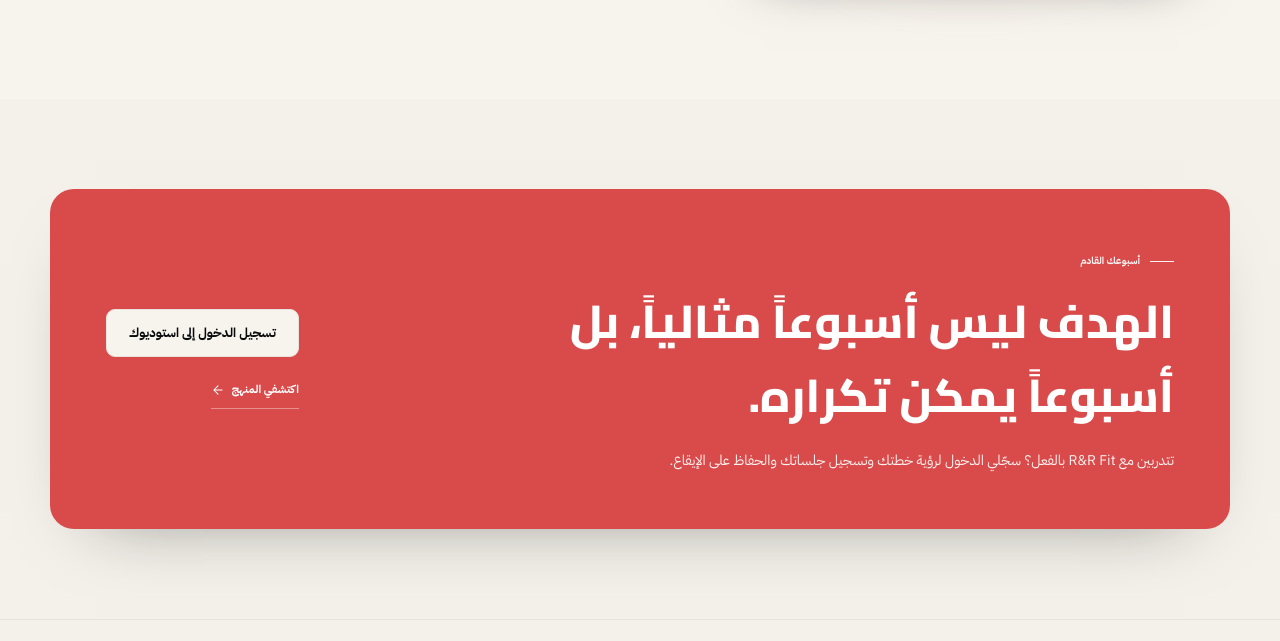
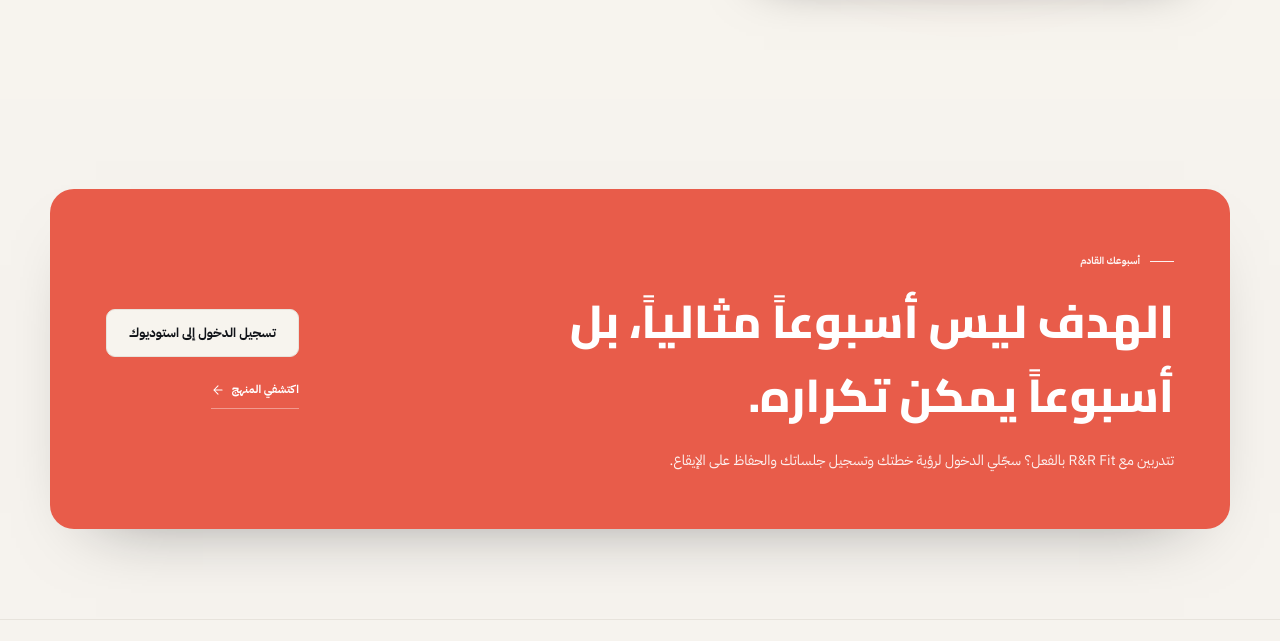
Before and after one commit to Ayham-Ahmad/R-R-Fit, a website built with Vite: page frontend/index.html in a window 1280 px wide. Shown: the part 2635-3276 px from the top of the page. Built offline with nearby package versions, Linux system fonts and the light colour scheme; no server answers.

Commit message:
style: expand proof-in-motion tokens

```diff
--- a/frontend/styles/main.css
+++ b/frontend/styles/main.css
@@ -4,146 +4,173 @@
 :root,
 [data-theme="v1"] {
   /* Version 1: Proof in Motion */
-  --bg-main: #F4F1EA;
+  --bg-ink: #090A0C;
+  --bg-carbon: #101318;
+  --bg-bone: #F6F3EE;
+  --bg-paper: #FFFFFF;
+  --bg-main: #F6F3EE;
   --bg-surface: #FFFFFF;
   --bg-subtle: #F7F4EE;
   --bg-accent-soft: #F5F3EE;
-  --text-primary: #090A0C;
-  --text-secondary: #3F434A;
+  --text-primary: #101318;
+  --text-secondary: #4F5560;
   --text-muted: #6B7078;
-  --primary: #D94A4A;
-  --primary-hover: #B63C3C;
+  --primary: #E85C4A;
+  --primary-hover: #D94A4A;
   --primary-contrast: #FFFFFF;
-  --secondary: #171A1E;
+  --secondary: #101318;
   --secondary-soft: #F5F3EE;
   --border-color: #E7E3DC;
   --border-strong: #D7D1C7;
+  --border-subtle: rgba(255, 255, 255, 0.08);
   --radius-sm: 10px;
   --radius-md: 12px;
   --radius-lg: 14px;
   --radius-pill: 999px;
   --shadow-card: 0 1px 2px rgba(9, 10, 12, 0.02), 0 20px 40px -30px rgba(9, 10, 12, 0.4);
   --shadow-hover: 0 24px 50px -28px rgba(9, 10, 12, 0.5);
+  --shadow-soft: 0 40px 80px -60px rgba(0, 0, 0, 0.9);
   --font-heading-en: 'Archivo', -apple-system, BlinkMacSystemFont, sans-serif;
   --font-body-en: 'Plus Jakarta Sans', -apple-system, BlinkMacSystemFont, sans-serif;
   --font-heading-ar: 'Cairo', 'IBM Plex Sans Arabic', sans-serif;
   --font-body-ar: 'IBM Plex Sans Arabic', sans-serif;
-  --banner-gradient: linear-gradient(135deg, #090A0C 0%, #171A1E 100%);
+  --banner-gradient: linear-gradient(135deg, #090A0C 0%, #101318 100%);
   --card-border-width: 1px;
   --header-bg: #090A0C;
-  --header-elevated: #171A1E;
+  --header-elevated: #101318;
   --header-border: rgba(255, 255, 255, 0.08);
-  --header-text: #F4F1EA;
-  --header-muted: rgba(244, 241, 234, 0.72);
+  --header-text: #F6F3EE;
+  --header-muted: rgba(246, 243, 238, 0.72);
   --berry: #7A1C3E;
   --berry-hover: #5E142F;
   --berry-subtle: #F9EFF3;
   --dusty-rose: #C88A9E;
-  --champagne: #C59B27;
+  --champagne: #B9A06C;
   --champagne-bg: #FBF7EB;
-  --accent-success: #20BFA4;
+  --accent-ember: #E85C4A;
+  --accent-mint: #22C55E;
+  --accent-gold: #B9A06C;
+  --accent-success: #22C55E;
   /* Winner Styling */
   --winner-card-bg: linear-gradient(135deg, #FFFFFF 0%, #F7F4EE 100%);
   --winner-border: #E7E3DC;
-  --winner-ring: linear-gradient(135deg, #C59B27 0%, #D94A4A 100%);
-  --winner-glow: 0 18px 40px -28px rgba(197, 155, 39, 0.4);
-  --winner-badge-bg: linear-gradient(135deg, #C59B27 0%, #8F6D0F 100%);
+  --winner-ring: linear-gradient(135deg, #B9A06C 0%, #E85C4A 100%);
+  --winner-glow: 0 18px 40px -28px rgba(185, 160, 108, 0.4);
+  --winner-badge-bg: linear-gradient(135deg, #B9A06C 0%, #8F6D0F 100%);
   --reward-banner-bg: linear-gradient(135deg, #FBF7EB 0%, #F7F4EE 100%);
 }
 
 [data-theme="v2"] {
   /* Version 2: Graphite Motion */
-  --bg-main: #F6F5F2;
+  --bg-ink: #090A0C;
+  --bg-carbon: #101318;
+  --bg-bone: #F6F3EE;
+  --bg-paper: #FFFFFF;
+  --bg-main: #F6F3EE;
   --bg-surface: #FFFFFF;
-  --bg-subtle: #F0EEEA;
-  --bg-accent-soft: #F4F2ED;
-  --text-primary: #090A0C;
-  --text-secondary: #3F434A;
+  --bg-subtle: #F7F4EE;
+  --bg-accent-soft: #F5F3EE;
+  --text-primary: #101318;
+  --text-secondary: #4F5560;
   --text-muted: #6B7078;
-  --primary: #D94A4A;
-  --primary-hover: #B63C3C;
+  --primary: #E85C4A;
+  --primary-hover: #D94A4A;
   --primary-contrast: #FFFFFF;
-  --secondary: #171A1E;
-  --secondary-soft: #F4F2ED;
-  --border-color: #E5E1DA;
-  --border-strong: #D5CFC4;
+  --secondary: #101318;
+  --secondary-soft: #F5F3EE;
+  --border-color: #E7E3DC;
+  --border-strong: #D7D1C7;
+  --border-subtle: rgba(255, 255, 255, 0.08);
   --radius-sm: 10px;
   --radius-md: 12px;
   --radius-lg: 14px;
   --radius-pill: 999px;
   --shadow-card: 0 1px 2px rgba(9, 10, 12, 0.02), 0 18px 38px -30px rgba(9, 10, 12, 0.38);
   --shadow-hover: 0 22px 48px -28px rgba(9, 10, 12, 0.48);
+  --shadow-soft: 0 40px 80px -60px rgba(0, 0, 0, 0.9);
   --font-heading-en: 'Archivo', -apple-system, BlinkMacSystemFont, sans-serif;
   --font-body-en: 'Plus Jakarta Sans', -apple-system, BlinkMacSystemFont, sans-serif;
   --font-heading-ar: 'Cairo', 'IBM Plex Sans Arabic', sans-serif;
   --font-body-ar: 'IBM Plex Sans Arabic', sans-serif;
-  --banner-gradient: linear-gradient(135deg, #090A0C 0%, #171A1E 100%);
+  --banner-gradient: linear-gradient(135deg, #090A0C 0%, #101318 100%);
   --card-border-width: 1px;
   --header-bg: #090A0C;
-  --header-elevated: #171A1E;
+  --header-elevated: #101318;
   --header-border: rgba(255, 255, 255, 0.08);
-  --header-text: #F4F1EA;
-  --header-muted: rgba(244, 241, 234, 0.72);
+  --header-text: #F6F3EE;
+  --header-muted: rgba(246, 243, 238, 0.72);
   --berry: #7A1C3E;
   --berry-hover: #5E142F;
   --berry-subtle: #F9EFF3;
   --dusty-rose: #C88A9E;
-  --champagne: #C59B27;
+  --champagne: #B9A06C;
   --champagne-bg: #FBF7EB;
-  --accent-success: #20BFA4;
-  --winner-card-bg: linear-gradient(135deg, #FFFFFF 0%, #F6F5F2 100%);
-  --winner-border: #E5E1DA;
-  --winner-ring: linear-gradient(135deg, #C59B27 0%, #D94A4A 100%);
-  --winner-glow: 0 18px 38px -28px rgba(197, 155, 39, 0.38);
-  --winner-badge-bg: linear-gradient(135deg, #C59B27 0%, #8F6D0F 100%);
-  --reward-banner-bg: linear-gradient(135deg, #FBF7EB 0%, #F6F5F2 100%);
+  --accent-ember: #E85C4A;
+  --accent-mint: #22C55E;
+  --accent-gold: #B9A06C;
+  --accent-success: #22C55E;
+  --winner-card-bg: linear-gradient(135deg, #FFFFFF 0%, #F7F4EE 100%);
+  --winner-border: #E7E3DC;
+  --winner-ring: linear-gradient(135deg, #B9A06C 0%, #E85C4A 100%);
+  --winner-glow: 0 18px 38px -28px rgba(185, 160, 108, 0.38);
+  --winner-badge-bg: linear-gradient(135deg, #B9A06C 0%, #8F6D0F 100%);
+  --reward-banner-bg: linear-gradient(135deg, #FBF7EB 0%, #F7F4EE 100%);
 }
 
 [data-theme="v3"] {
   /* Version 3: Carbon Motion */
-  --bg-main: #F4F1EA;
+  --bg-ink: #090A0C;
+  --bg-carbon: #101318;
+  --bg-bone: #F6F3EE;
+  --bg-paper: #FFFFFF;
+  --bg-main: #F6F3EE;
   --bg-surface: #FFFFFF;
   --bg-subtle: #F7F4EE;
   --bg-accent-soft: #F5F3EE;
-  --text-primary: #090A0C;
-  --text-secondary: #3F434A;
+  --text-primary: #101318;
+  --text-secondary: #4F5560;
   --text-muted: #6B7078;
-  --primary: #D94A4A;
-  --primary-hover: #B63C3C;
+  --primary: #E85C4A;
+  --primary-hover: #D94A4A;
   --primary-contrast: #FFFFFF;
-  --secondary: #090A0C;
+  --secondary: #101318;
   --secondary-soft: #F5F3EE;
   --border-color: #E7E3DC;
   --border-strong: #D7D1C7;
+  --border-subtle: rgba(255, 255, 255, 0.08);
   --radius-sm: 10px;
   --radius-md: 12px;
   --radius-lg: 14px;
   --radius-pill: 999px;
   --shadow-card: 0 1px 2px rgba(9, 10, 12, 0.02), 0 20px 40px -30px rgba(9, 10, 12, 0.4);
   --shadow-hover: 0 24px 50px -28px rgba(9, 10, 12, 0.5);
+  --shadow-soft: 0 40px 80px -60px rgba(0, 0, 0, 0.9);
   --font-heading-en: 'Archivo', -apple-system, BlinkMacSystemFont, sans-serif;
   --font-body-en: 'Plus Jakarta Sans', -apple-system, BlinkMacSystemFont, sans-serif;
   --font-heading-ar: 'Cairo', 'IBM Plex Sans Arabic', sans-serif;
   --font-body-ar: 'IBM Plex Sans Arabic', sans-serif;
-  --banner-gradient: linear-gradient(135deg, #090A0C 0%, #171A1E 100%);
+  --banner-gradient: linear-gradient(135deg, #090A0C 0%, #101318 100%);
   --card-border-width: 1px;
   --header-bg: #090A0C;
-  --header-elevated: #171A1E;
+  --header-elevated: #101318;
   --header-border: rgba(255, 255, 255, 0.08);
-  --header-text: #F4F1EA;
-  --header-muted: rgba(244, 241, 234, 0.72);
+  --header-text: #F6F3EE;
+  --header-muted: rgba(246, 243, 238, 0.72);
   --berry: #7A1C3E;
   --berry-hover: #5E142F;
   --berry-subtle: #F9EFF3;
   --dusty-rose: #C88A9E;
-  --champagne: #C59B27;
+  --champagne: #B9A06C;
   --champagne-bg: #FBF7EB;
-  --accent-success: #20BFA4;
+  --accent-ember: #E85C4A;
+  --accent-mint: #22C55E;
+  --accent-gold: #B9A06C;
+  --accent-success: #22C55E;
   --winner-card-bg: linear-gradient(135deg, #FFFFFF 0%, #F7F4EE 100%);
   --winner-border: #E7E3DC;
-  --winner-ring: linear-gradient(135deg, #C59B27 0%, #D94A4A 100%);
-  --winner-glow: 0 18px 40px -28px rgba(197, 155, 39, 0.4);
-  --winner-badge-bg: linear-gradient(135deg, #C59B27 0%, #8F6D0F 100%);
+  --winner-ring: linear-gradient(135deg, #B9A06C 0%, #E85C4A 100%);
+  --winner-glow: 0 18px 40px -28px rgba(185, 160, 108, 0.4);
+  --winner-badge-bg: linear-gradient(135deg, #B9A06C 0%, #8F6D0F 100%);
   --reward-banner-bg: linear-gradient(135deg, #FBF7EB 0%, #F7F4EE 100%);
 }
 
@@ -165,10 +192,10 @@
 * { box-sizing: border-box; margin: 0; padding: 0; }
 
 html[lang="en"] body { font-family: var(--font-body-en); direction: ltr; text-align: left; }
-html[lang="en"] h1, html[lang="en"] h2, html[lang="en"] h3, html[lang="en"] h4, html[lang="en"] .brand-title { font-family: var(--font-heading-en); }
+html[lang="en"] h1, html[lang="en"] h2, html[lang="en"] h3, html[lang="en"] h4, html[lang="en"] .brand-title { font-family: var(--font-heading-en); letter-spacing: -0.03em; }
 
 html[lang="ar"] body { font-family: var(--font-body-ar); direction: rtl; text-align: right; }
-html[lang="ar"] h1, html[lang="ar"] h2, html[lang="ar"] h3, html[lang="ar"] h4, html[lang="ar"] .brand-title { font-family: var(--font-heading-ar); }
+html[lang="ar"] h1, html[lang="ar"] h2, html[lang="ar"] h3, html[lang="ar"] h4, html[lang="ar"] .brand-title { font-family: var(--font-heading-ar); letter-spacing: 0; font-weight: 800; }
 
 body {
   background-color: var(--bg-main);
```
